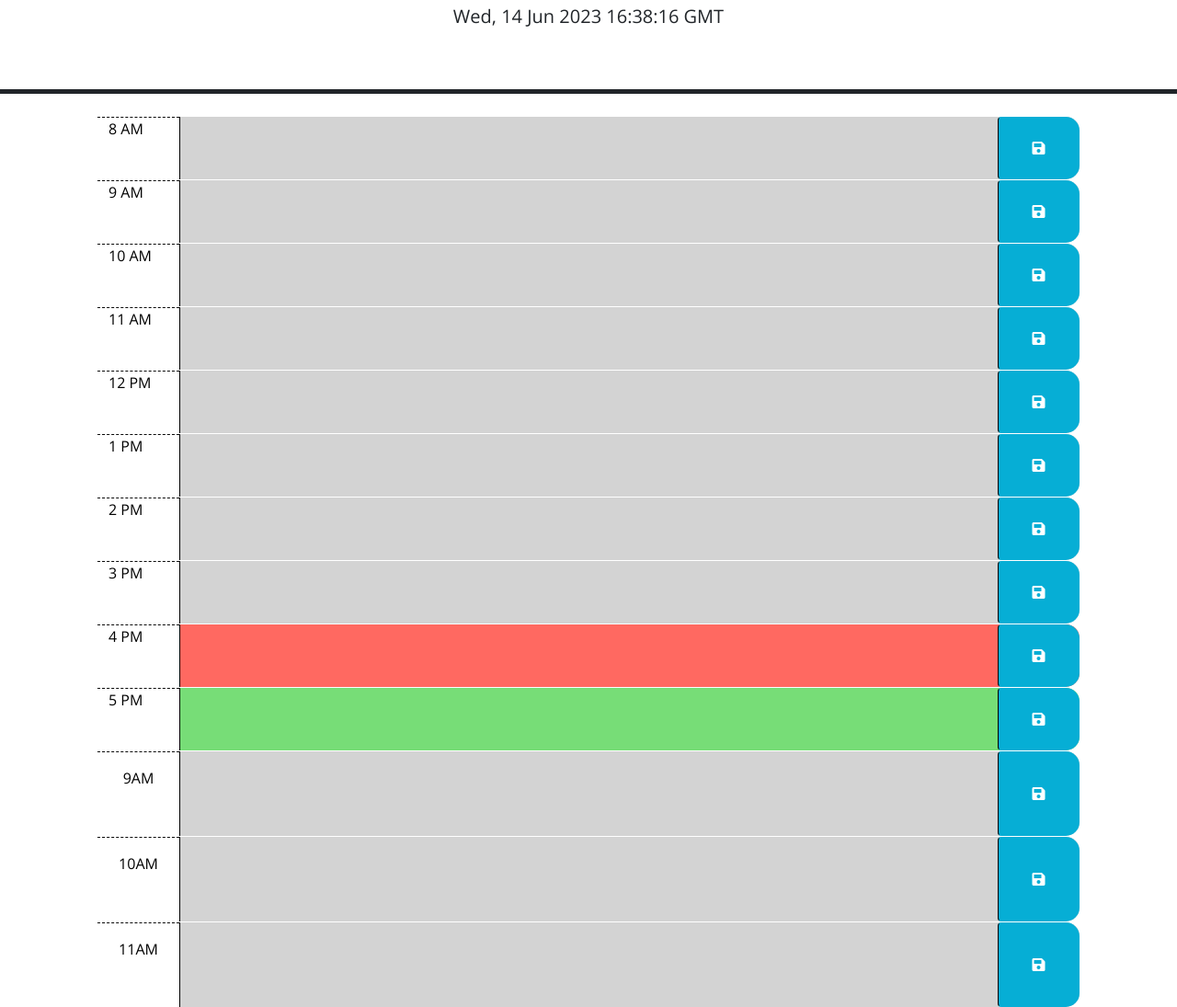
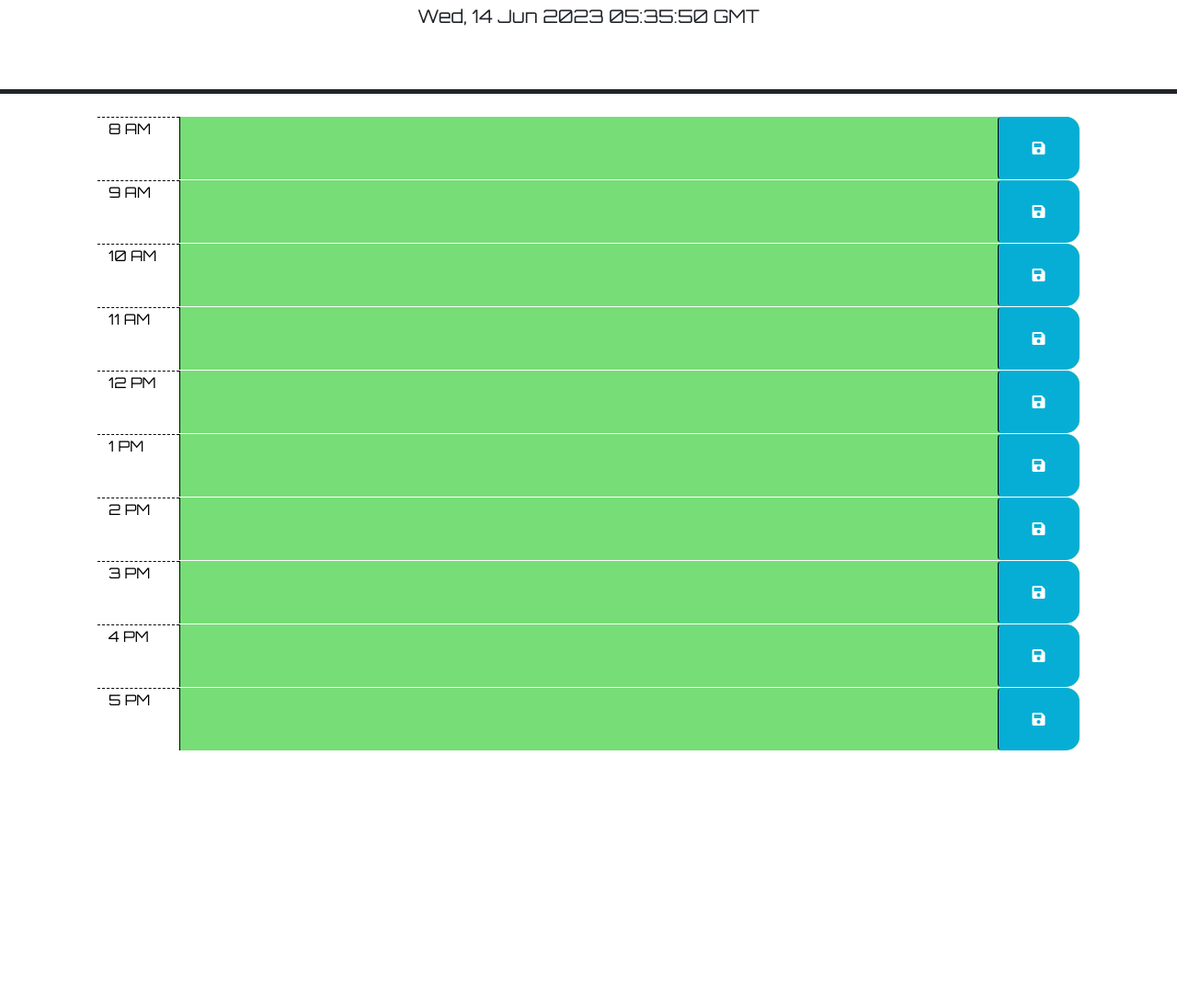
Before and after one commit to jayrodbutray/CHALL5_SCHEDULEOFAWESOMENESS, a plain HTML site: page index.html in a window 1280 px wide. Shown: the part 176-1271 px from the top of the page at 92% size. After the commit the page ends 992 px from the top, so only its background shows below. Drawn offline with nearby package versions, Linux system fonts and the light colour scheme; a web font is replaced by a local one.

Commit message:
fixed time stamp, added notes

```diff
--- a/assets/script.js
+++ b/assets/script.js
@@ -1,5 +1,5 @@
 //get time at top of page
-var currentDate = dayjs.unix(1686760696);
+var currentDate = dayjs();
 $("#currentDay").text(currentDate);
 
 
@@ -17,12 +17,12 @@ $(document).ready(function(){
 
     var currentTimeIs = currentDate.hour();
 
-    // loop over time blocks
+    // loop over time blocks to show 1 character to right of hour
     $(".time-block").each(function () {
         var timeBlock = parseInt($(this).attr("id").split("hour")[1]);
 //hour9
 console.log(timeBlock, currentTimeIs);
-// class according to current time
+// add classes depending on time so that colors indicate past, present and future
 if (timeBlock < currentTimeIs) {
   $(this).removeClass("future");
   $(this).removeClass("present");
@@ -40,7 +40,7 @@ else {
 }
   });
 
-
+//local storage for anything saved at each hour
 
 $("#hour8 .description").val(localStorage.getItem("hour8"));
 $("#hour9 .description").val(localStorage.getItem("hour9"));
@@ -54,21 +54,3 @@ $("#hour16 .description").val(localStorage.getItem("hour16"));
 $("#hour17 .description").val(localStorage.getItem("hour17"));
 
 })
-  // TODO: Add a listener for click events on the save button. This code should
-  // use the id in the containing time-block as a key to save the user input in
-  // local storage. HINT: What does `this` reference in the click listener
-  // function? How can DOM traversal be used to get the "hour-x" id of the
-  // time-block containing the button that was clicked? How might the id be
-  // useful when saving the description in local storage?
-  //
-  // TODO: Add code to apply the past, present, or future class to each time
-  // block by comparing the id to the current hour. HINTS: How can the id
-  // attribute of each time-block be used to conditionally add or remove the
-  // past, present, and future classes? How can Day.js be used to get the
-  // current hour in 24-hour time?
-  //
-  // TODO: Add code to get any user input that was saved in localStorage and set
-  // the values of the corresponding textarea elements. HINT: How can the id
-  // attribute of each time-block be used to do this?
-  //
-  // TODO: Add code to display the current date in the header of the page.
--- a/assets/style.css
+++ b/assets/style.css
@@ -1,5 +1,5 @@
 body {
-  font-family: 'Open Sans', sans-serif;
+  font-family: 'Orbitron', sans-serif;
   font-size: 16px;
 }
 
@@ -57,3 +57,7 @@ textarea {
   font-size: 20px;
   transition: all 0.3s ease-in-out;
 }
+
+.row {
+  font-family: "Orbitron";
+}
--- a/index.html
+++ b/index.html
@@ -14,10 +14,12 @@
       integrity="sha384-50oBUHEmvpQ+1lW4y57PTFmhCaXp0ML5d60M1M7uH2+nqUivzIebhndOJK28anvf"
       crossorigin="anonymous"
     />
-    <link
+    <link rel="stylesheet"
       href="https://fonts.googleapis.com/css?family=Open+Sans&display=swap"
-      rel="stylesheet"
+
     />
+    <link href="https://fonts.googleapis.com/css2?family=Chokokutai&family=Kablammo&family=Marvel:wght@700&display=swap" rel="stylesheet">
+    <link rel="stylesheet" href="https://fonts.googleapis.com/css?family=Orbitron">
     <link rel="stylesheet" href="./assets/style.css" />
     <title>Work Day Scheduler</title>
   </head>
@@ -29,15 +31,7 @@
             <p id="currentDay" class="lead"></p>
       </header>
         <div class="container-lg px-5">
-      <!-- Use class for "past", "present", and "future" to apply styles to the
-        time-block divs accordingly. The javascript will need to do this by
-        adding/removing these classes on each div by comparing the hour in the
-        id to the current hour. The html provided below is meant to be an example
-        demonstrating how the css provided can be leveraged to create the
-        desired layout and colors. The html below should be removed or updated
-        in the finished product. Remember to delete this comment once the
-        code is implemented.
-        -->
+
           <div id="hour8" class="row time-block">
             <div class="col-md-1 hour">
               8 AM
@@ -127,32 +121,7 @@
           </textarea>
           <button class="btn saveBtn col-md-1"><i class="fas fa-save"></i></button>
   </div>
-      <!-- Example of a past time block. The "past" class adds a gray background color. -->
-      <div id="hour-9" class="row time-block past">
-        <div class="col-2 col-md-1 hour text-center py-3">9AM</div>
-        <textarea class="col-8 col-md-10 description" rows="3"> </textarea>
-        <button class="btn saveBtn col-2 col-md-1" aria-label="save">
-          <i class="fas fa-save" aria-hidden="true"></i>
-        </button>
-      </div>
 
-      <!-- Example of a a present time block. The "present" class adds a red background color. -->
-      <div id="hour-10" class="row time-block present">
-        <div class="col-2 col-md-1 hour text-center py-3">10AM</div>
-        <textarea class="col-8 col-md-10 description" rows="3"> </textarea>
-        <button class="btn saveBtn col-2 col-md-1" aria-label="save">
-          <i class="fas fa-save" aria-hidden="true"></i>
-        </button>
-      </div>
-
-      <!-- Example of a future time block. The "future" class adds a green background color. -->
-      <div id="hour-11" class="row time-block future">
-        <div class="col-2 col-md-1 hour text-center py-3">11AM</div>
-        <textarea class="col-8 col-md-10 description" rows="3"> </textarea>
-        <button class="btn saveBtn col-2 col-md-1" aria-label="save">
-          <i class="fas fa-save" aria-hidden="true"></i>
-        </button>
-      </div>
 
     <script src="https://code.jquery.com/jquery-3.4.1.min.js"></script>
     <script
```
Lines whose indentation alone changed are shown as unchanged.
